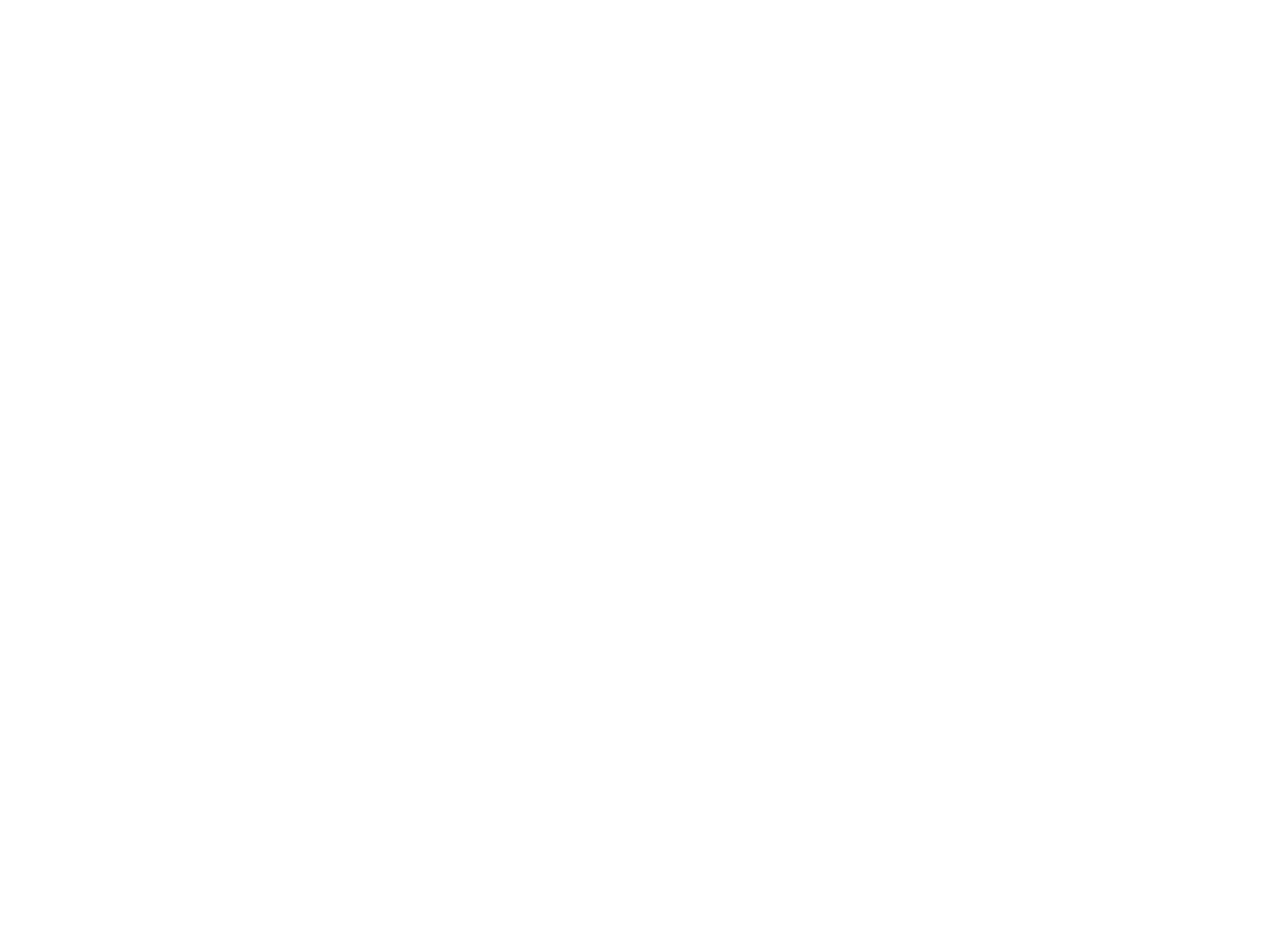
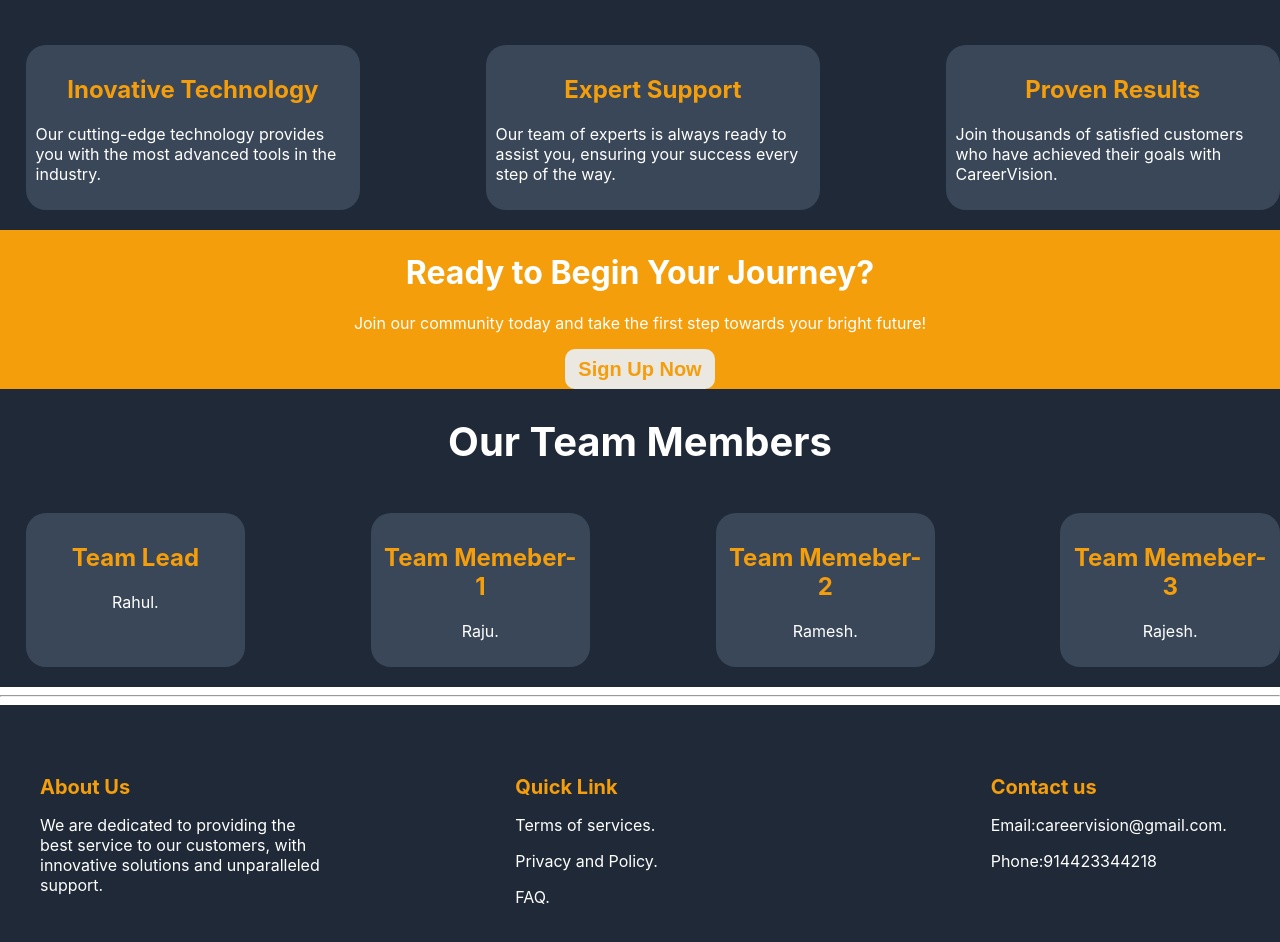
Before and after one commit to muralikarthik123/freelancewebsiteravati, a React (Create React App) app: page / in a window 1280 px wide. Shown: the part 880-1822 px from the top of the page. Before the commit the page ends 802 px from the top, so only its background shows below. Built offline with nearby package versions, Linux system fonts and the light colour scheme.

Commit message:
studenttabs.jsx experitice.jsc expertice.css

```diff
--- a/src/Home/home.css
+++ b/src/Home/home.css
@@ -57,4 +57,75 @@
             }
         }
     }
+    .c2{
+        background-color:#1F2937;
+        color:white;
+        padding-top: 1px;
+        h1{
+          text-align: center;
+          font-size: 40px;
+        }
+        .boxes{
+            display:flex;
+            margin-left: 2%;
+            gap:10%;
+            .bx1,.bx2,.bx3{
+                width:50%;
+                background-color:#3a4758 ;
+                border-radius: 20px;
+                padding: 10px;
+                h2{
+                    text-align: center;
+                    color:#F59E0B
+                }
+            }
+        }
+    }
+    .c3{
+        background-color:#F59E0B;
+        color:white;
+        padding-top:1px;
+        text-align: center;
+        .signup{
+            width:150px;
+            background-color:#ebe7e1;
+            color:#F59E0B;
+            height:40px;
+            font-size: 20px;
+            border:none;
+            border-radius: 10px;
+            font-weight: 800;
+        }
+    }
+    .c4{
+        background-color:#1F2937;
+        color:white;
+        padding-top:1px;
+        text-align: center;
+        h1{
+            text-align: center;
+        }
+    }
+    .footer{
+        background-color:#1F2937 ;
+        padding-top: 1px;
+        height:300px;
+        ul{
+            display:flex;
+            padding-top: 40px;
+            gap:15%;
+            li{
+                list-style-type: none;
+                width:30%;
+            }
+            h1{
+                font-size: 20px;
+                font-weight: 700;
+                color:#F59E0B;
+            }
+            p{
+                color:white;
+            }
+        }
+    }
 }
--- a/src/Home/home.jsx
+++ b/src/Home/home.jsx
@@ -13,7 +13,7 @@
         </ul>
       </div>
 
-      {/*content*/}
+      {/*container 2*/}
       <div className='content'>
         <div className='left'>
             <h1>Welcome to <span style={{color:'hsl(38,92%,50%)'}}>Carrer Vision</span></h1>
@@ -26,6 +26,91 @@
             <h1>Carrer Vision</h1>
         </div>
       </div>
+
+    {/*container 2*/}
+    <div className='c2'>
+      <h1>Why to choose CarrerVision?</h1>
+      <br/>
+      <div className='boxes'>
+      <div className='bx1'>
+          <h2>Inovative Technology</h2>
+          <p>Our cutting-edge technology provides you with the most advanced tools in the industry.</p>
+      </div>
+      {/*box2*/}
+      <div className='bx2'>
+          <h2>Expert Support</h2>
+          <p>Our team of experts is always ready to assist you, ensuring your success every step of the way.</p>
+      </div>
+
+      {/*box3*/}
+      <div className='bx3'>
+          <h2>Proven Results</h2>
+          <p>Join thousands of satisfied customers who have achieved their goals with CareerVision.</p>
+      </div>
+      </div>
+      <br/>
+    </div>
+
+    {/*conatiner 3*/}
+    <div className='c3'>
+      <h1>Ready to Begin Your Journey?</h1>
+      <p>Join our community today and take the first step towards your bright future!</p>
+      <button className='signup'>Sign Up Now</button>
+    </div>
+
+    {/*container 4*/}
+    <div className='c2'>
+      <h1>Our Team Members</h1>
+      <br/>
+      <div className='boxes'>
+      <div className='bx1'>
+          <h2>Team Lead</h2>
+          <p style={{textAlign:'center'}}>Rahul.</p>
+      </div>
+      {/*box2*/}
+      <div className='bx2'>
+          <h2>Team Memeber-1</h2>
+          <p style={{textAlign:'center'}}>Raju.</p>
+      </div>
+
+      {/*box3*/}
+      <div className='bx3'>
+          <h2>Team Memeber-2</h2>
+          <p style={{textAlign:'center'}}>Ramesh.</p>
+      </div>
+
+      {/*box4*/}
+      <div className='bx3'>
+          <h2>Team Memeber-3</h2>
+          <p style={{textAlign:'center'}}>Rajesh.</p>
+      </div>
+
+      </div>
+      <br/>
+    </div>
+    <hr/>
+    {/*footer*/}
+    <div className='footer'>
+      <ul>
+        <li>
+          <h1>About Us</h1>
+          <p>We are dedicated to providing the best service to our customers, with innovative solutions and unparalleled support.</p>
+        </li>
+
+        <li>
+          <h1>Quick Link</h1>
+          <p>Terms of services.</p>
+          <p>Privacy and Policy.</p>
+          <p>FAQ.</p>
+        </li>
+
+        <li>
+          <h1>Contact us</h1>
+          <p>Email:careervision@gmail.com.</p>
+          <p>Phone:914423344218</p>
+        </li>
+      </ul>
+    </div>
     </div>
   )
 }
--- a/src/dashboard/dashboard.jsx
+++ b/src/dashboard/dashboard.jsx
@@ -1,10 +1,32 @@
-import React from "react";
+import React,{useState} from "react";
 import { Bar } from "react-chartjs-2";
 import { Chart as ChartJS, CategoryScale, LinearScale, BarElement, Title, Tooltip, Legend } from "chart.js";
-
 ChartJS.register(CategoryScale, LinearScale, BarElement, Title, Tooltip, Legend);
 
 const BarGraph = () => {
+  const [data1,setData1]=useState('')
+  const[data2,setData2]=useState(0)
+  const num1=()=>{
+    setData2(1)
+  }
+  const num2=()=>{
+    setData2(2)
+  }
+  const num3=()=>{
+    setData2(3)
+  }
+  const num4=()=>{
+    setData2(4)
+  }
+  const add=()=>{
+    var a=0
+    var n=data2
+    a=n+a
+    setData1(a)
+  }
+  const sub=()=>{
+    setData1(data1-data1)
+  }
   const data = {
     labels: [ "May", "June","july"],
     datasets: [
@@ -33,6 +55,15 @@
   return (
     <div style={{ width: "80%", marginTop: "10%",marginLeft: "10%" ,height:"80%"}}>
       <Bar data={data} options={options} />
+      <div>
+        {data1}
+        <button onClick={add}>+</button>
+        <button onClick={sub}>-</button>
+        <button onClick={num1}>1</button>
+        <button onClick={num2}>2</button>
+        <button onClick={num3}>3</button>
+        <button onClick={num4}>4</button>
+      </div>
     </div>
   );
 };
--- /dev/null
+++ b/src/experitice.jsx
@@ -0,0 +1,50 @@
+import React,{useState} from 'react'
+import './expertice.css'
+export default function Experitice() {
+  const[gap,setGap]=useState('')
+  const[skills,setskills]=useState('')
+  const [Error,setError]=useState('')
+  const open=(e)=>{
+    setGap(e.target.value)
+  }
+  const open1=(e)=>{
+    setskills(e.target.value)
+  }
+  const submiting=(e)=>{
+    e.preventDefault()
+    if(skills.length===0 || gap.length===0){
+      setError('This Input feild is required')
+    }
+    else{
+      console.log(gap)
+      console.log(skills)
+      setGap('')
+      setskills('')
+      setError('')
+    }
+  }
+
+  return (
+    <div className='expertice'>
+      <form className='forms'>
+        <p className='name'>Education Qualification</p>
+        <select className='textbox1'>
+          <option>Select</option>
+          <option>B.tech</option>
+          <option>Degree</option>
+          <option>Intermediate</option>
+        </select>
+        <br/>
+        <p className='name'>Education Gap:</p>
+        <input className='textbox' type='text' placeholder='Education Gap' value={gap} onChange={open}/>
+        <br/>
+        <p style={{color:'red'}}>{Error}</p>
+        <p className='name' >Skills:</p>
+        <input className='textbox' type='text' placeholder='Skills' value={skills} onChange={open1}/>
+        <p style={{color:'red'}}>{Error}</p>
+        <br/>
+        <button onClick={submiting} className='submiting'>Submit</button>
+      </form>
+    </div>
+  )
+}
--- /dev/null
+++ b/src/expertice.css
@@ -0,0 +1,35 @@
+.expertice{
+    background-color:hsl(219, 28%, 10%) ;
+    color:white;
+    padding-left: 30%;
+    min-height: 100vh;
+    padding-top: 100px;
+    .forms{
+        .name{
+            width:500px;
+            font-size: 20px;
+        }
+        .textbox{
+            width:400px;
+            height:40px;
+            border-radius: 5px;
+            border:none;
+            font-size: 18px;
+        }
+        .textbox1{
+            width:410px;
+            height:40px;
+            border-radius: 5px;
+            border:none;
+            font-size: 18px;
+        }
+        .submiting{
+            width:410px;
+            height:40px;
+            border-radius: 5px;
+            border:none;
+            font-size:18px;
+        }
+
+    }
+}
--- a/src/studenttabs/studenttabs.jsx
+++ b/src/studenttabs/studenttabs.jsx
@@ -4,6 +4,7 @@
 import Tab3 from '../cources/cources.jsx'
 import Tab4 from '../prediction/prediction.jsx'
 import Tab5 from '../assignment/assignment.jsx'
+import Tab8 from '../experitice.jsx'
 import { Link } from 'react-router-dom'
 export default function Tabs() {
   const [data,setData]=useState('dashboard')
@@ -16,6 +17,8 @@
         <h1>Student Panel</h1>
         <hr/>
         <button className='bt2' onClick={()=>open('dashboard')}>DashBoard</button>
+        <br/>
+        <button className='bt2' onClick={()=>open('Personalized')}>Personalized</button>
         <br/>
         <button className='bt2' onClick={()=>open('cource')}>Select Cource</button>
         <br/>
@@ -36,11 +39,21 @@
         <Tab6/>
       </div>
     )}
+
+    {/*Personalized*/}
+    {data==='Personalized' &&(
+      <div className='right'>
+        <h1 style={{textAlign:'center',color:'white',textDecoration:'underLine'}}>Personalized Your Experience</h1>
+        <Tab8/>
+      </div>
+    )}
+
     {data==='cource' &&(
         <div className='right'>
           <Tab3/>
         </div>
       )}
+
       {/*community*/}
       {data==='model' &&(
         <div className='right'>
```
